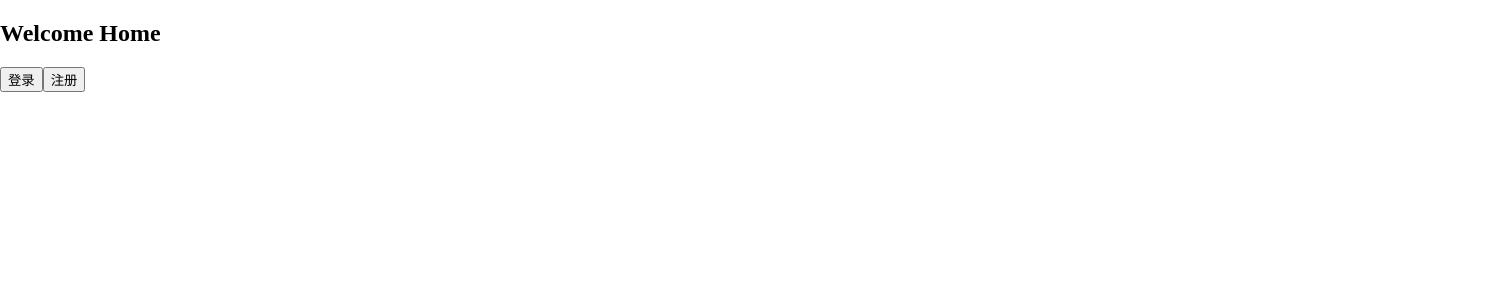
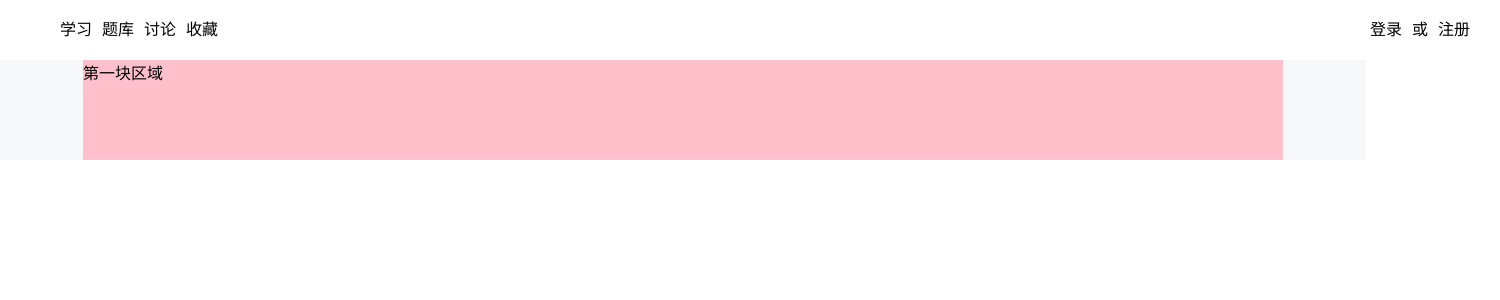
Before and after one commit to linda2618/Algorithmic_platform, a Vue app: page / in a window 1280 px wide. Shown: the top 300 px of the page, 1500 px wide, since content can reach past the window. Built offline with nearby package versions, Linux system fonts and the light colour scheme.

Commit message:
搭建项目

```diff
--- a/package.json
+++ b/package.json
@@ -8,6 +8,7 @@
   },
   "dependencies": {
     "@element-plus/icons-vue": "^2.0.10",
+    "axios": "^1.1.3",
     "core-js": "^3.8.3",
     "element-plus": "^2.2.22",
     "vue": "^3.2.13",
--- a/src/components/home.vue
+++ b/src/components/home.vue
@@ -1,11 +1,11 @@
 <template>
-    <el-container>
+    <el-container class="home-contain">
         <el-header>
             <div>
                 <img src="../assets/title.png" alt="">
                 <span>算法在线管理系统</span>
             </div>
-            <el-button type="info">退出</el-button>
+            <el-button type="info" @click="logout">退出</el-button>
         </el-header>
         <el-container>
             <el-aside width="200px">
@@ -49,7 +49,14 @@
                     </el-sub-menu>
                 </el-menu>
             </el-aside>
-            <el-main>Main</el-main>
+            <el-main>
+                <!-- 路由占位符 -->
+                <router-view></router-view>
+
+                <!-- 这是路由标签 -->
+                <!-- <router-link to="./userList/index.vue"></router-link> -->
+
+            </el-main>
         </el-container>
     </el-container>
 </template>
@@ -59,10 +66,19 @@ import { reactive } from 'vue'
 //导入icon图标
 import { Menu } from "@element-plus/icons-vue";
 
+const logout = () => {
+    window.sessionStorage.clear()
+    this.$router.push('/')
+}
+
 
 </script>
 
 <style lang="less" scoped>
+.home-contain {
+    height: 100%;
+}
+
 .home_container {
     height: 100%;
 }
@@ -91,7 +107,11 @@ import { Menu } from "@element-plus/icons-vue";
 }
 
 .el-aside {
-    background-color: #898a8b;
+    background-color: rgba(84, 92, 100);
+
+    .el-menu {
+        border-right: none;
+    }
 }
 
 .el-main {
--- /dev/null
+++ b/src/components/userList/index.vue
@@ -0,0 +1,13 @@
+<template>
+    <div>
+        app...userList组件
+    </div>
+</template>
+
+<script setup>
+
+</script>
+
+<style lang="less" scoped>
+
+</style>
--- a/src/pages/Index/index.vue
+++ b/src/pages/Index/index.vue
@@ -1,13 +1,45 @@
 <template>
-    <div>
+    <div class="index_header">
+        <!-- 头部 -->
+        <el-header>
+            <div class="header_left">
+                <ul>
+                    <li>
+                        <a href="#">学习</a>
+                    </li>
+                    <li>
+                        <a href="#">题库</a>
+                    </li>
+                    <li>
+                        <a href="#">讨论</a>
+                    </li>
+                    <li>
+                        <a href="#">收藏</a>
+                    </li>
+                </ul>
+            </div>
+            <div class="header_right">
+                <ul>
+                    <li><a href="#">登录</a></li>
+                    <li><span>或</span></li>
+                    <li><a href="#">注册</a></li>
+                </ul>
+            </div>
+        </el-header>
 
-        <h2>Welcome Home</h2>
-        <div>
-            <button>登录</button>
-            <button>注册</button>
+        <!-- 主体区域 -->
+        <div class="index_body">
+            <div class="container">
+                <div class="study">
+                    <span>第一块区域</span>
+                </div>
+
+            </div>
         </div>
 
     </div>
+
+
 </template>
 
 <script setup>
@@ -15,5 +47,54 @@
 </script>
 
 <style lang="less" scoped>
+.index_header {
+    background-color: #fff;
+}
 
+.el-header {
+    width: 1500px;
+    margin: 0 auto;
+    background-color: #fff;
+
+    .header_left {
+        float: left;
+        display: flex;
+    }
+
+    .header_right {
+        float: right;
+        display: flex;
+        justify-content: right;
+
+    }
+}
+
+.index_body {
+    background-color: rgb(247, 248, 250);
+
+    .container {
+        margin-top: 40px;
+        width: 1200px;
+        margin: 0 auto;
+        background-color: #fff;
+
+        .study {
+            height: 100px;
+            background-color: pink;
+        }
+
+    }
+}
+
+ul>li {
+    list-style: none;
+    float: left;
+    font-style: 16px;
+    margin-right: 10px;
+
+    a {
+        color: #000;
+        text-decoration: none;
+    }
+}
 </style>
--- a/src/pages/Login/index.vue
+++ b/src/pages/Login/index.vue
@@ -4,16 +4,16 @@
             <div class="title">
                 <h1>每日算法</h1>
             </div>
-            <el-form ref="ruleFormRef" :model="ruleForm" status-icon :rules="rules" label-width="100px"
+            <el-form ref="loginFormRef" :model="login_Form" status-icon :rules="loginRules" label-width="100px"
                 class="demo-ruleForm">
                 <el-form-item label="账号名" prop="username" style="width:400px">
-                    <el-input v-model="ruleForm.username" type="input" size="large" />
+                    <el-input v-model="login_Form.username" type="input" size="large" />
                 </el-form-item>
                 <el-form-item label="密码" prop="password" style="width:400px">
-                    <el-input v-model="ruleForm.password" type="password" autocomplete="off" size="large" />
+                    <el-input v-model="login_Form.password" type="password" autocomplete="off" size="large" />
                 </el-form-item>
                 <el-form-item>
-                    <el-button class="login_button" type="primary" size="large">登录/注册</el-button>
+                    <el-button class="login_button" type="primary" size="large" @click="login">登录/注册</el-button>
                 </el-form-item>
             </el-form>
         </div>
@@ -24,12 +24,12 @@
 <script setup>
 import { reactive } from 'vue'
 
-const ruleForm = reactive({
+const login_Form = reactive({
     username: '',
     password: ''
 })
 
-const rules = reactive({
+const loginRules = reactive({
     username: [
         { required: true, message: "请输入账号名", trigger: "blur" },
         {
@@ -41,6 +41,23 @@ const rules = reactive({
     password: [
         { required: true, message: "请输入密码", trigger: "blur" },]
 })
+
+//获取表单元素
+const loginFormRef = ref()
+//登录/注册按钮
+const login = () => {
+    //预验证
+    loginFormRef.value.validate(valid => {
+        // 根据预验证 判断是否发起请求
+        if (valid) {
+
+        }
+
+    })
+
+
+
+}
 
 </script>
 
--- a/src/router/index.js
+++ b/src/router/index.js
@@ -1,4 +1,8 @@
-import { createRouter, createWebHistory } from "vue-router";
+import {
+  createRouter,
+  createWebHistory,
+  // createWebHashHistory,
+} from "vue-router";
 import Index from "../pages/Index";
 
 const routes = [
@@ -10,21 +14,39 @@ const routes = [
   {
     path: "/login",
     name: "login",
-    // route level code-splitting
-    // this generates a separate chunk (about.[hash].js) for this route
-    // which is lazy-loaded when the route is visited.
-    component: () => import(/* webpackChunkName: "about" */ "../pages/Login"),
+    component: () => import("../pages/Login/index.vue"),
   },
   {
     path: "/home",
     name: "home",
-    component: () => import("../components/home"),
+    component: () => import("../components/home.vue"),
+    children: [
+      //嵌套一级子路由
+      {
+        path: "userList",
+        name: "userList",
+        component: () => import("../components/userList/index.vue"),
+      },
+    ],
   },
 ];
 
 const router = createRouter({
+  // history: createWebHistory(),
   history: createWebHistory(process.env.BASE_URL),
   routes,
 });
 
+//路由拦截(允许路由发生变化时，进行一些操作)
+// 路由守卫
+router.beforeEach((to, from, next) => {
+  //如果，没有登陆则只能进入登陆页面
+  // const token = localStorage.getItem("token");
+  // if (!token && to.path !== "/login") {
+  //   return "/login";
+  // }
+  console.log("打开某个路由页面", to);
+  next();
+});
+
 export default router;
```
Also changed, not shown: src/axios/apis.js (added, +10 -0 lines), src/axios/index.js (added, +38 -0 lines), 1 other file (tests, documents, lock files or other folders).
